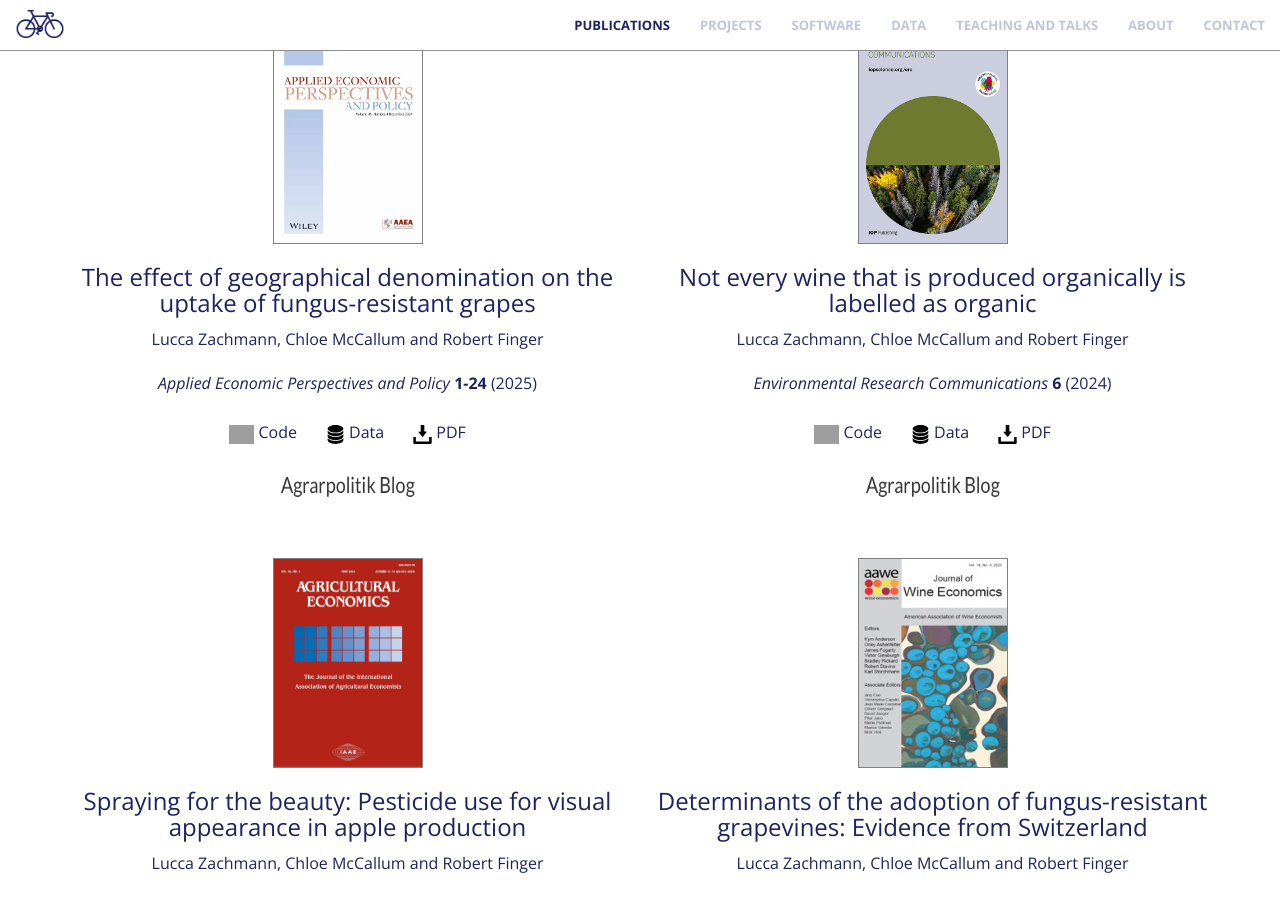
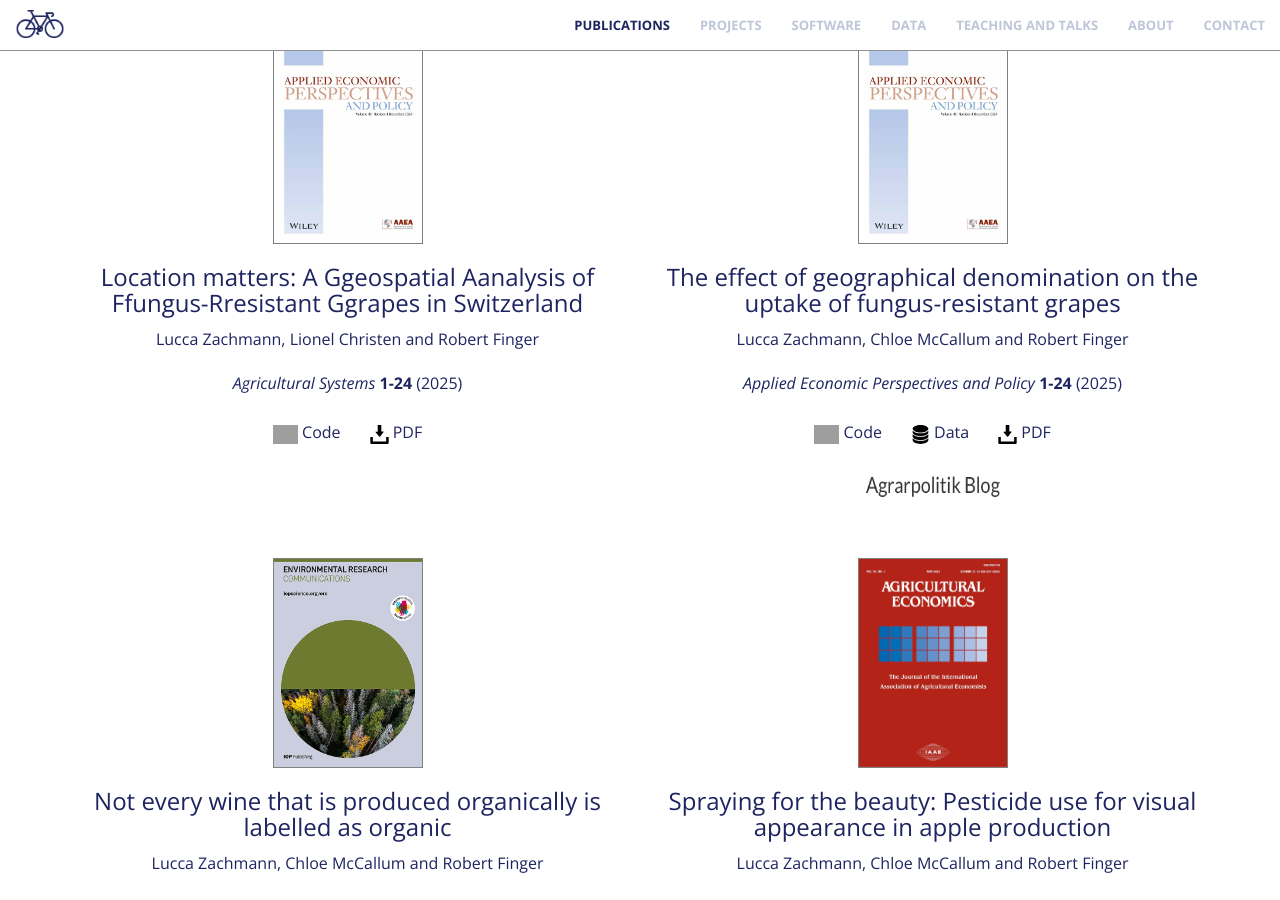
Before and after one commit to luccalino/luccalino.github.io, a Jekyll site: the page built from index.html, in a window 1280 px wide and 900 px high, scrolled down 1042 px. Built offline with Jekyll 4.4.1, drawn with Linux system fonts in a browser that asks for light colours; nearby versions of some CDN libraries; grey boxes are pictures that could not be loaded.

Commit message:
Update publications.html

```diff
--- a/_includes/publications.html
+++ b/_includes/publications.html
@@ -10,6 +10,17 @@
     </div>
     <div class="container">
         <div class="row">
+           <div class="col-md-6 mb-4 text-center d-flex align-items-stretch">
+                      <a class="fa fa-4x wow bounceIn text-primary" href="" target="_blank"><img title="AEPP" alt="AEPP" src="img/aepp_v2.jpg" style="cursor:pointer;border:1px solid grey;" width="150" height="210"></a>
+                      <h3 style="color:#1E2460;">Location matters: A Ggeospatial Aanalysis of Ffungus-Rresistant Ggrapes in Switzerland</h3>
+                      <p class="text-muted" style="color:#1E2460;">Lucca Zachmann, Lionel Christen and Robert Finger</p>
+                      <p class="text-muted" style="color:#1E2460;"><i>Agricultural Systems</i> <b>1-24</b> (2025)</p>
+                      <p style="margin-bottom:0.15cm;"></p>
+                      <p class="text-muted" style="color:#1E2460;"><a href="https://www.research-collection.ethz.ch/handle/20.500.11850/739846" target="_blank"><i><img src="img/logo/github-icon-1-logo-svgrepo-com.svg" style="cursor:pointer; height:0.5cm; weight: 0.5cm;"></i></a> Code &nbsp; &nbsp; &nbsp; <a href="https://onlinelibrary.wiley.com/doi/pdfdirect/10.1002/aepp.13512?download=true" target="_blank"><i><img src="img/logo/download-button-svgrepo-com.svg" style="cursor:pointer; height:0.5cm; weight: 0.5cm;"></i></a> PDF </p>
+                      <!--<p style="margin-bottom:0.15cm;"></p>
+                      <!--<p class="text-muted"><a href="https://agrarpolitik-blog.com/2025/03/13/der-einfluss-von-geografischen-herkunftsbezeichnungen-auf-die-verwendung-von-pilzwiderstandsfahigen-rebsorten/" target="_blank"><img src="/img/agrarpolitik_blog.png" style="cursor:pointer" width="140" height="30"></a></p>-->
+                      <p style="margin-bottom:1cm;"></p>
+           </div>
            <div class="col-md-6 mb-4 text-center d-flex align-items-stretch">
                       <a class="fa fa-4x wow bounceIn text-primary" href="https://onlinelibrary.wiley.com/doi/full/10.1002/aepp.13512" target="_blank"><img title="AEPP" alt="AEPP" src="img/aepp_v2.jpg" style="cursor:pointer;border:1px solid grey;" width="150" height="210"></a>
                       <h3 style="color:#1E2460;">The effect of geographical denomination on the uptake of fungus-resistant grapes</h3>
```
